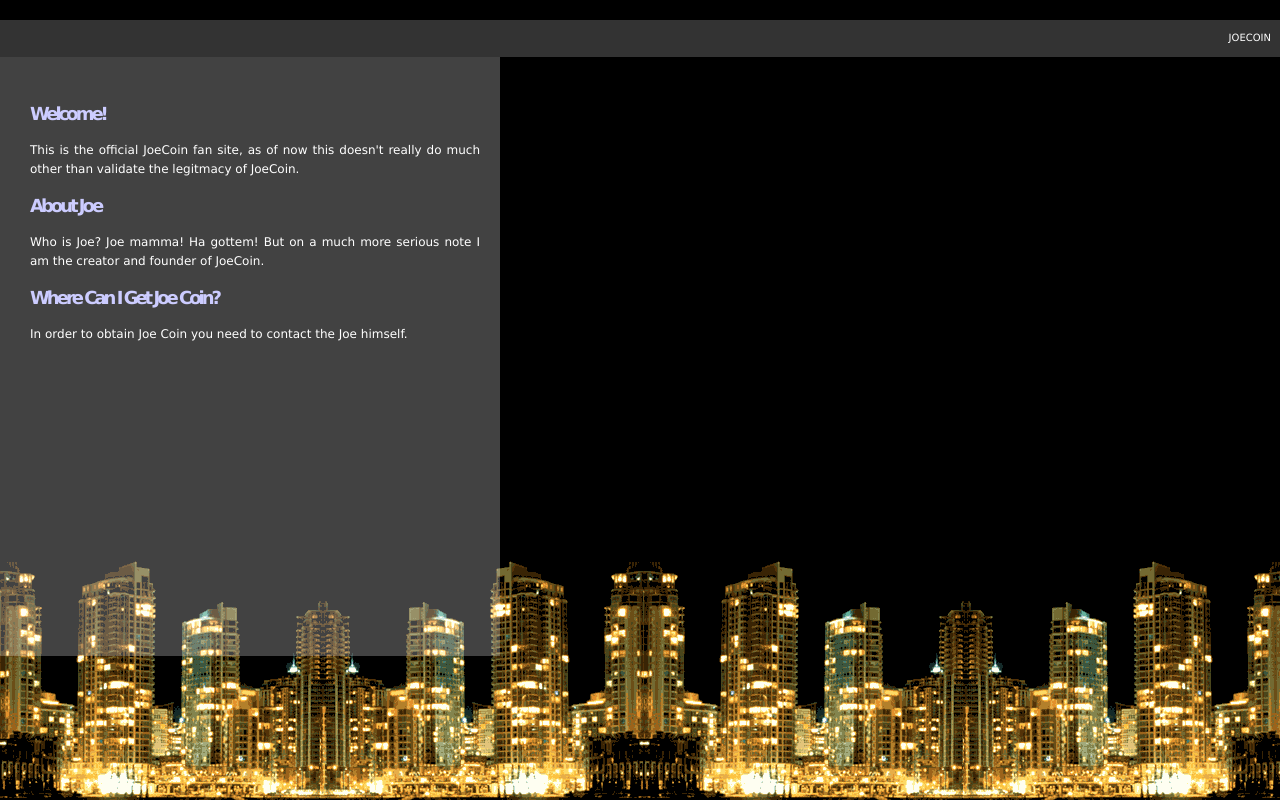
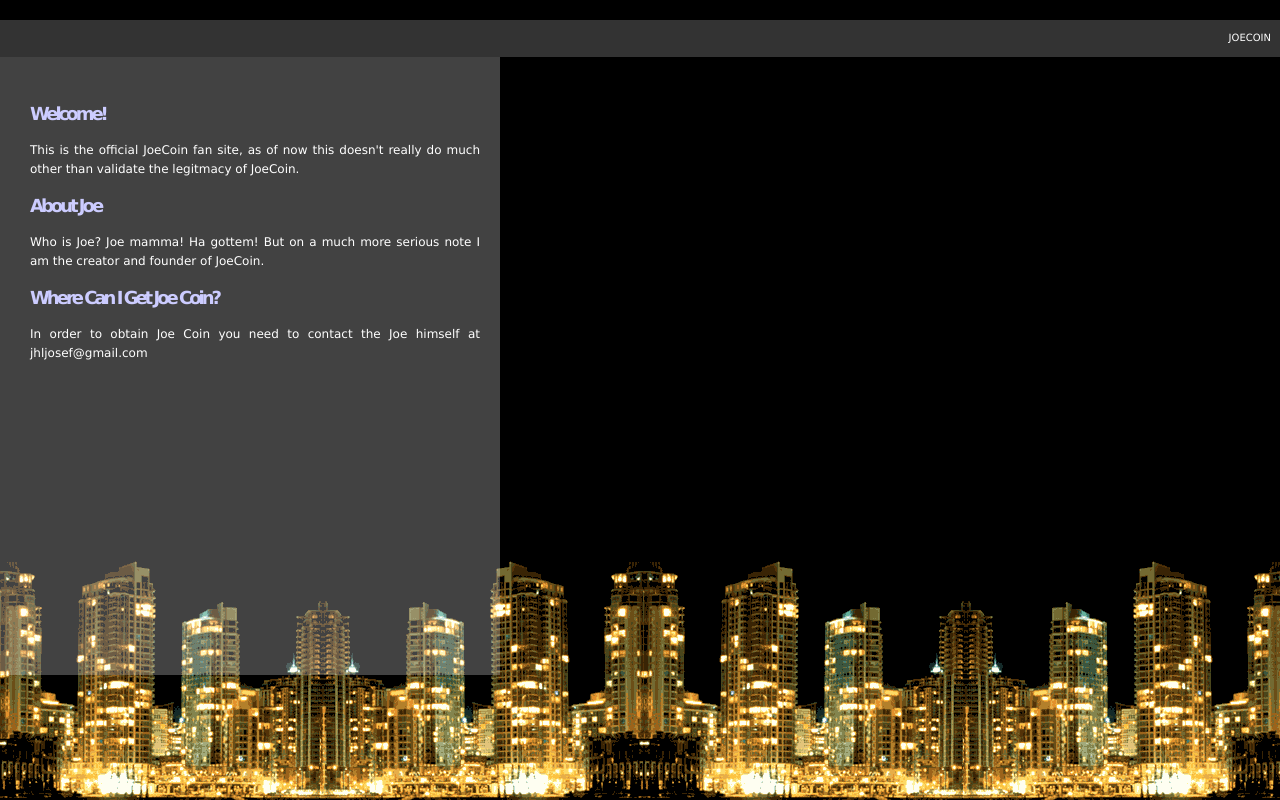
Before and after one commit to ASTROJHL/JoeCoin, a plain HTML site: page JoeCoin(Site)/index.html in a window 1280 px wide. Drawn offline with Linux system fonts and the light colour scheme.

Commit message:
Update index.html

```diff
--- a/JoeCoin(Site)/index.html
+++ b/JoeCoin(Site)/index.html
@@ -46,7 +46,7 @@
 </p>
 
 <h3>Where Can I Get Joe Coin?</h3>
-<p>In order to obtain Joe Coin you need to contact the Joe himself.
+<p>In order to obtain Joe Coin you need to contact the Joe himself at jhljosef@gmail.com
 </p>
 
 <!-- end page content -->
```
